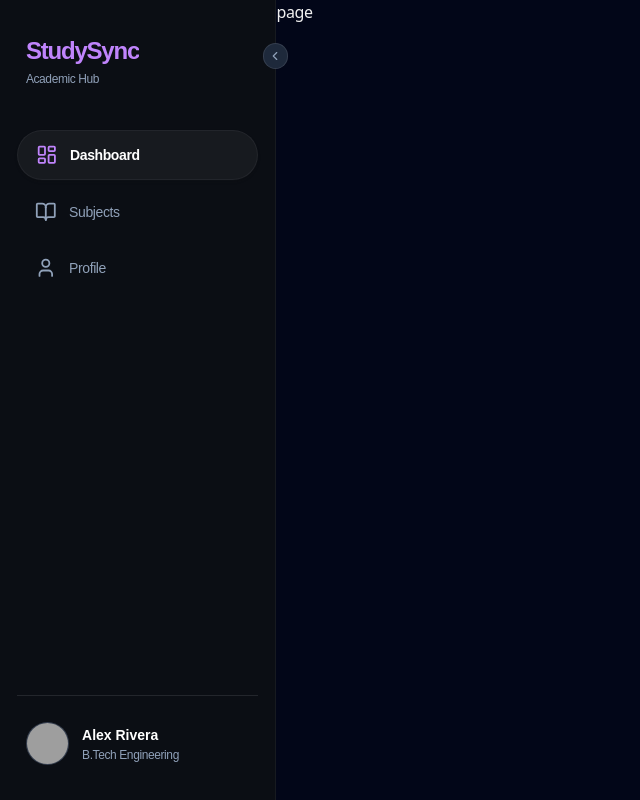
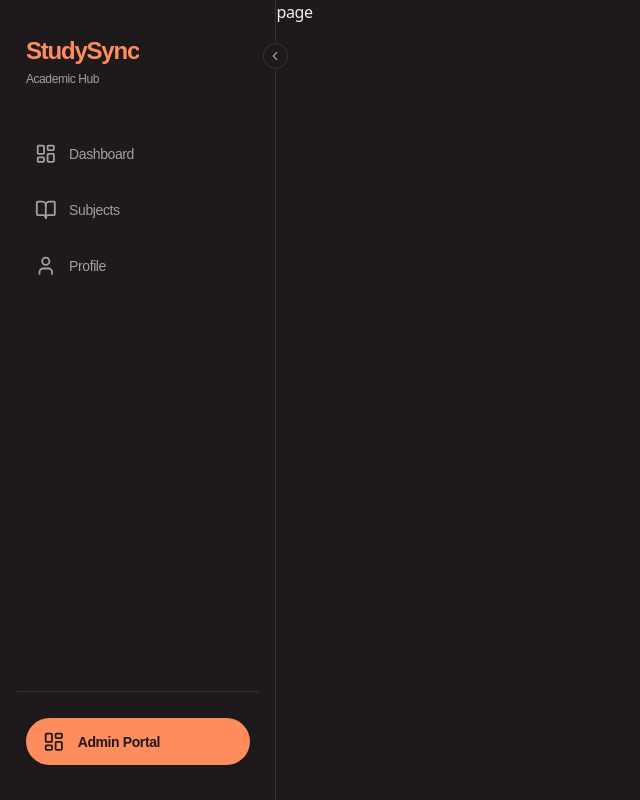
Before and after one commit to gangasingh007/notes-app, a Next.js app: page /home in a window 1280 px wide. Shown: the whole page, without its empty margins (0-640 px from the left). Built offline with nearby package versions, Linux system fonts and the light colour scheme; grey boxes are pictures that could not be loaded.

Commit message:
feat: update layout styles, enhance sidebar and navbar functionality, and adjust admin login image size

```diff
--- a/admins/index.ts
+++ b/admins/index.ts
@@ -1,5 +1,4 @@
 import { admiDetails } from "@/types";
-
 
 export const adminDetails : admiDetails[] = [
     {
--- a/app/home/layout.tsx
+++ b/app/home/layout.tsx
@@ -8,7 +8,7 @@ export default function DashboardLayout({
 }) {
   return (
     // 1. Flex container for the whole screen
-    <div className="flex h-screen overflow-hidden bg-slate-950">
+    <div className="flex h-screen overflow-hidden bg-background">
 
       {/* 2. Sidebar wrapper - allow Sidebar to control width (supports collapsed state) */}
       <aside className="flex-none hidden md:block ">
--- a/app/layout.tsx
+++ b/app/layout.tsx
@@ -16,7 +16,7 @@ const geistMono = Geist_Mono({
 });
 
 export const metadata: Metadata = {
-  title: "Create Next App",
+  title: "Notes App",
   description: "Generated by create next app",
 };
 
--- a/components/SideBar.tsx
+++ b/components/SideBar.tsx
@@ -2,15 +2,19 @@
 
 import { LayoutDashboard, BookOpen, User, ChevronLeft, ChevronRight, Zap } from "lucide-react"
 import Link from "next/link"
-import Image from "next/image"
+import { usePathname } from "next/navigation"
 import { useState } from "react"
 
 export default function Sidebar() {
   const [isCollapsed, setIsCollapsed] = useState(false)
+  const pathname = usePathname()
+
+  // Helper function to determine if a path is active
+  const isActive = (path: string) => pathname === path
 
   return (
     <aside
-      className={`relative flex h-screen flex-col bg-[#0b0e14] border-r border-white/5 py-8 transition-all duration-300 ease-in-out font-sans ${
+      className={`relative flex h-screen flex-col bg-background border-r border-border py-8 transition-all duration-300 ease-in-out font-sans ${
         isCollapsed ? "w-20 px-3" : "w-64 px-4"
       }`}
     >
@@ -18,7 +22,7 @@ export default function Sidebar() {
       {/* Collapse/Expand Toggle Button */}
       <button
         onClick={() => setIsCollapsed(!isCollapsed)}
-        className="absolute -right-3 top-10 z-50 flex h-6 w-6 items-center justify-center rounded-full bg-[#1e293b] border border-white/10 text-slate-400 hover:text-white hover:bg-slate-700 transition-colors"
+        className="absolute -right-3 top-10 z-50 flex h-6 w-6 items-center justify-center rounded-full bg-background border border-border text-muted-foreground shadow-sm hover:text-foreground hover:bg-accent transition-colors focus:outline-none focus:ring-2 focus:ring-ring"
         aria-label={isCollapsed ? "Expand sidebar" : "Collapse sidebar"}
       >
         {isCollapsed ? <ChevronRight size={14} /> : <ChevronLeft size={14} />}
@@ -27,18 +31,18 @@ export default function Sidebar() {
       {/* Logo Section */}
       <div className={`mb-10 flex items-center ${isCollapsed ? "justify-center" : "px-2"}`}>
         {isCollapsed ? (
-          <div className="flex h-10 w-10 items-center justify-center rounded-xl bg-purple-500/10 text-[#c084fc]">
+          <div className="flex h-10 w-10 items-center justify-center rounded-xl bg-primary/10 text-primary">
             <Zap className="h-6 w-6 fill-current" />
           </div>
         ) : (
-          <div className="overflow-hidden whitespace-nowrap">
-            <h1 className="text-2xl font-extrabold tracking-tight text-[#c084fc]">
+          <Link href="/dashboard" className="flex flex-col overflow-hidden whitespace-nowrap group">
+            <h1 className="text-2xl font-extrabold tracking-tight text-primary transition-colors group-hover:text-primary/80">
               StudySync
             </h1>
-            <p className="text-xs text-muted-foreground mt-1 font-medium text-slate-400">
+            <p className="text-xs text-muted-foreground mt-1 font-medium">
               Academic Hub
             </p>
-          </div>
+          </Link>
         )}
       </div>
 
@@ -47,67 +51,57 @@ export default function Sidebar() {
         <Link
           href="/dashboard"
           title="Dashboard"
-          className={`flex items-center rounded-xl bg-white/5 py-3 text-sm font-semibold text-white transition-colors border border-white/5 shadow-sm overflow-hidden whitespace-nowrap ${
-            isCollapsed ? "justify-center px-0" : "gap-3 px-4"
-          }`}
+          className={`flex items-center rounded-xl py-3 text-sm font-medium transition-colors overflow-hidden whitespace-nowrap ${
+            isActive("/dashboard")
+              ? "bg-accent text-accent-foreground font-semibold shadow-sm"
+              : "text-muted-foreground hover:bg-muted hover:text-foreground"
+          } ${isCollapsed ? "justify-center px-0" : "gap-3 px-4"}`}
         >
-          <LayoutDashboard className="h-5 w-5 min-w-[20px] text-[#c084fc]" />
+          <LayoutDashboard className={`h-5 w-5 min-w-[20px] ${isActive("/dashboard") ? "text-primary" : ""}`} />
           {!isCollapsed && <span>Dashboard</span>}
         </Link>
 
         <Link
           href="/subjects"
           title="Subjects"
-          className={`flex items-center rounded-xl py-3 text-sm font-medium text-slate-400 hover:bg-white/5 hover:text-white transition-colors overflow-hidden whitespace-nowrap ${
-            isCollapsed ? "justify-center px-0" : "gap-3 px-4"
-          }`}
+          className={`flex items-center rounded-xl py-3 text-sm font-medium transition-colors overflow-hidden whitespace-nowrap ${
+            isActive("/subjects")
+              ? "bg-accent text-accent-foreground font-semibold shadow-sm"
+              : "text-muted-foreground hover:bg-muted hover:text-foreground"
+          } ${isCollapsed ? "justify-center px-0" : "gap-3 px-4"}`}
         >
-          <BookOpen className="h-5 w-5 min-w-[20px]" />
+          <BookOpen className={`h-5 w-5 min-w-[20px] ${isActive("/subjects") ? "text-primary" : ""}`} />
           {!isCollapsed && <span>Subjects</span>}
         </Link>
 
         <Link
           href="/profile"
           title="Profile"
-          className={`flex items-center rounded-xl py-3 text-sm font-medium text-slate-400 hover:bg-white/5 hover:text-white transition-colors overflow-hidden whitespace-nowrap ${
-            isCollapsed ? "justify-center px-0" : "gap-3 px-4"
-          }`}
+          className={`flex items-center rounded-xl py-3 text-sm font-medium transition-colors overflow-hidden whitespace-nowrap ${
+            isActive("/profile")
+              ? "bg-accent text-accent-foreground font-semibold shadow-sm"
+              : "text-muted-foreground hover:bg-muted hover:text-foreground"
+          } ${isCollapsed ? "justify-center px-0" : "gap-3 px-4"}`}
         >
-          <User className="h-5 w-5 min-w-[20px]" />
+          <User className={`h-5 w-5 min-w-[20px] ${isActive("/profile") ? "text-primary" : ""}`} />
           {!isCollapsed && <span>Profile</span>}
         </Link>
       </nav>
 
       {/* Bottom User Profile Section */}
-      <div className={`mt-auto border-t border-white/10 pt-6 ${isCollapsed ? "px-0" : "px-2"}`}>
-        <div
-          className={`flex items-center cursor-pointer hover:opacity-80 transition-opacity ${
-            isCollapsed ? "justify-center" : "gap-3"
-          }`}
+      <div className={`mt-auto border-t border-border pt-6 ${isCollapsed ? "px-0" : "px-2"}`}>
+        <Link
+          href="/admin"
+          title="Admin Portal"
+          className={`flex items-center rounded-xl py-3 text-sm font-bold transition-all shadow-sm ${
+            isActive("/admin")
+              ? "bg-primary text-background ring-2 ring-primary/30 ring-offset-2 ring-offset-background"
+              : "bg-primary text-background hover:bg-primary/90"
+          } ${isCollapsed ? "justify-center px-0" : "gap-3 px-4"}`}
         >
-          {/* Avatar */}
-          <div className="relative h-10 w-10 min-w-[40px] overflow-hidden rounded-full border border-white/10 bg-[#1e293b] flex-shrink-0">
-            <Image
-              src="/placeholder-avatar.jpg"
-              alt="Alex Rivera"
-              fill
-              className="object-cover"
-              unoptimized
-            />
-            {/* Fallback initials if image fails */}
-            <div className="flex h-full w-full items-center justify-center bg-sky-500/20 text-sky-200 text-xs font-bold absolute inset-0 -z-10">
-              AR
-            </div>
-          </div>
-
-          {/* User Info (Hidden when collapsed) */}
-          {!isCollapsed && (
-            <div className="flex flex-col overflow-hidden whitespace-nowrap">
-              <span className="text-sm font-bold text-white tracking-wide truncate">Alex Rivera</span>
-              <span className="text-xs text-slate-400 font-medium mt-0.5 truncate">B.Tech Engineering</span>
-            </div>
-          )}
-        </div>
+          <LayoutDashboard className="h-5 w-5 min-w-[20px]" />
+          {!isCollapsed && <span>Admin Portal</span>}
+        </Link>
       </div>
 
     </aside>
--- a/components/admin/AdminLoginForm.tsx
+++ b/components/admin/AdminLoginForm.tsx
@@ -199,7 +199,7 @@ export default function AdminLoginForm() {
           >
             {/* Image Placeholder */}
             <motion.div variants={itemVariants} whileHover={{ scale: 1.05 }} transition={{ type: "spring", stiffness: 300 }}>
-               <Image src="/login.avif" className="rounded-2xl shadow-xl" alt="StudySync" width={300} height={300} priority />
+               <Image src="/login.avif" className="rounded-2xl shadow-xl" alt="StudySync" width={600} height={300} priority />
             </motion.div>
 
             {/* Branding Text */}
```
Also changed, not shown: components/Navbar.tsx (+4 -87 lines), 1 other file (tests, documents, lock files or other folders).
